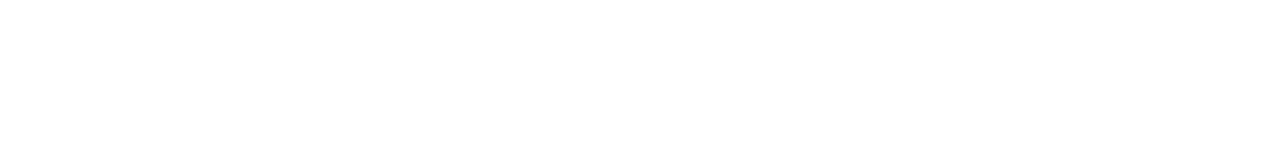
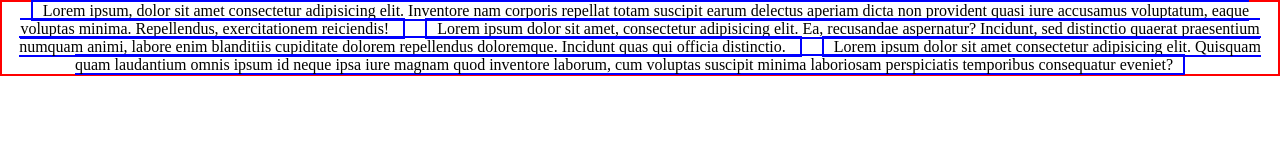
Before and after one commit to giovanna2211/display-inline, a plain HTML site: page index.html in a window 1280 px wide. Drawn offline with Linux system fonts and the light colour scheme.

Commit message:
atividade finalizada

```diff
--- a/index.html
+++ b/index.html
@@ -8,6 +8,16 @@
     <title>Display Inline</title>
 </head>
 <body>
-
+    <main>
+        <div>
+            Lorem ipsum, dolor sit amet consectetur adipisicing elit. Inventore nam corporis repellat totam suscipit earum delectus aperiam dicta non provident quasi iure accusamus voluptatum, eaque voluptas minima. Repellendus, exercitationem reiciendis!
+        </div>
+        <div>
+            Lorem ipsum dolor sit amet, consectetur adipisicing elit. Ea, recusandae aspernatur? Incidunt, sed distinctio quaerat praesentium numquam animi, labore enim blanditiis cupiditate dolorem repellendus doloremque. Incidunt quas qui officia distinctio.
+        </div>
+        <div>
+            Lorem ipsum dolor sit amet consectetur adipisicing elit. Quisquam quam laudantium omnis ipsum id neque ipsa iure magnam quod inventore laborum, cum voluptas suscipit minima laboriosam perspiciatis temporibus consequatur eveniet?
+        </div>
+    </main>
 </body>
 </html>
--- a/style.css
+++ b/style.css
@@ -0,0 +1,17 @@
+*{
+    margin: 0;
+    padding: 0;
+    box-sizing: border-box;
+}
+
+main {
+    border: 2px solid red;
+    text-align: center;
+}
+
+div{
+    border: 2px solid blue;
+    display: inline;
+    margin-right: 20px;
+    padding-inline: 10px;
+}
```
